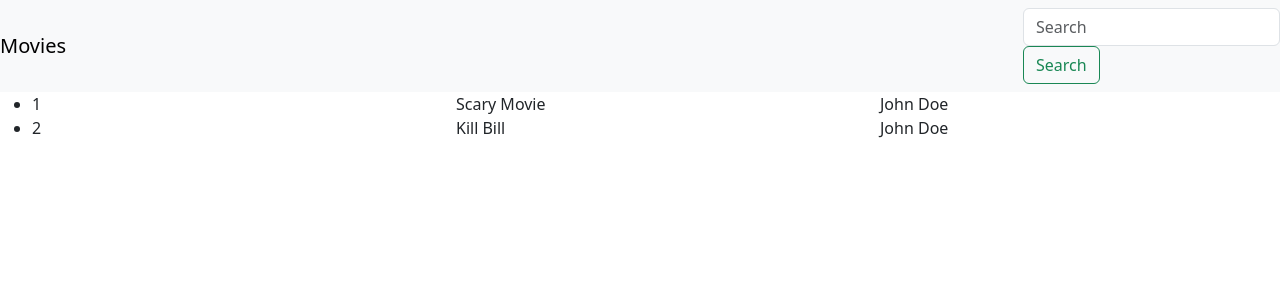
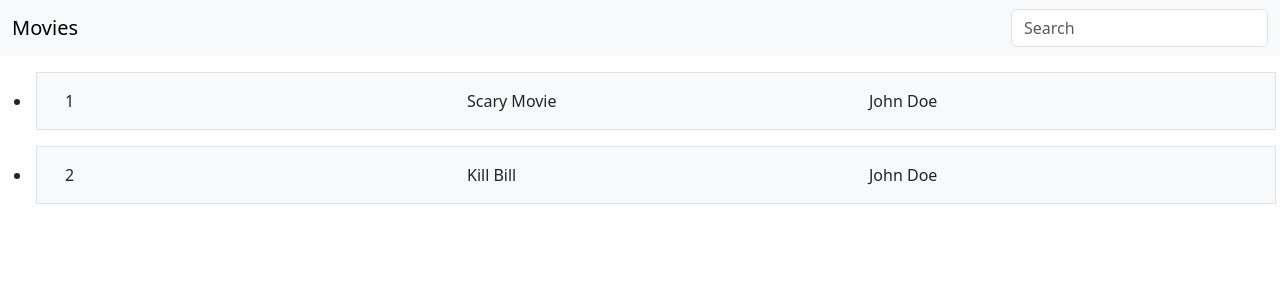
Before and after one commit to bojanivic123/movies-redux, a React (Create React App) app: page /movies in a window 1280 px wide. Shown: the top 300 px of the page. Built offline with nearby package versions, Linux system fonts and the light colour scheme.

Commit message:
Add sagas

```diff
--- a/package.json
+++ b/package.json
@@ -13,6 +13,7 @@
     "react-redux": "^8.1.2",
     "react-router-dom": "^6.16.0",
     "react-scripts": "5.0.1",
+    "redux-saga": "^1.2.3",
     "web-vitals": "^2.1.4"
   },
   "scripts": {
--- a/src/App.js
+++ b/src/App.js
@@ -1,11 +1,7 @@
 import AppLayout from './components/AppLayout';
 
 function App() {
-  return (
-    <div>
-      <AppLayout />
-    </div>
-  );
+  return <AppLayout />;
 }
 
 export default App;
--- a/src/components/AppLayout.jsx
+++ b/src/components/AppLayout.jsx
@@ -1,5 +1,5 @@
 import React from 'react'
-import { BrowserRouter, Route, Routes } from 'react-router-dom'
+import { BrowserRouter, Navigate, Route, Routes } from 'react-router-dom'
 import AppMovies from './AppMovies'
 import Header from './Header'
 
@@ -8,8 +8,8 @@ const AppLayout = () => {
         <BrowserRouter>
             <Header />
             <Routes>
-                <Route path="/" element={<AppMovies />} />
-                <Route path='movies' element={<AppMovies />} />
+                <Route path='/movies' element={<AppMovies />} />
+                <Route path="*" element={<Navigate to="/movies" />} />
             </Routes>
         </BrowserRouter>
     )
--- a/src/components/AppMovies.jsx
+++ b/src/components/AppMovies.jsx
@@ -1,7 +1,7 @@
-import React, { useEffect, useState } from 'react'
-import movieService from '../services/movieService'
+import React, { useEffect } from 'react'
+
 import { useDispatch, useSelector } from 'react-redux'
-import { setMovies } from '../store/movies/slice';
+import { performFetchMovies } from '../store/movies/slice';
 import MovieRow from './MovieRow';
 import { selectAllMovies } from '../store/movies/selectors';
 
@@ -12,7 +12,8 @@ const AppMovies = () => {
     const movies = useSelector(selectAllMovies)
 
     useEffect(() => {
-        movieService.getAll().then((movies) => dispatch(setMovies(movies)))
+        console.log("dispatching....")
+        dispatch(performFetchMovies())
     }, [])
 
     return (
@@ -20,8 +21,8 @@ const AppMovies = () => {
             {movies.length ? (
                 <ul>
                     {movies.map((movie) => (
-                        <li>
-                            <MovieRow movie={movie} key={movie.id} />
+                        <li className='my-3 px-3' key={movie.id}>
+                            <MovieRow movie={movie} />
                         </li>
                     ))}
 
--- a/src/components/Header.jsx
+++ b/src/components/Header.jsx
@@ -1,27 +1,26 @@
-import React, { useState } from 'react'
-import movieService from '../services/movieService';
+import React from 'react'
 import { useDispatch } from 'react-redux';
-import { setMovies } from '../store/movies/slice';
+import { performSearchMovies } from '../store/movies/slice';
 
 const Header = () => {
 
     const dispatch = useDispatch();
 
-    const [searchTerm, setSearchTerm] = useState('');
-
-    const handleSearch = () => {
-        movieService.searchMovies(searchTerm).then((data) => dispatch(setMovies(data)))
+    const handleSearch = (searchTerm) => {
+        dispatch(performSearchMovies(searchTerm))
     }
 
     return (
-        <nav class='navbar navbar-light bg-light'>
-            <a class="navbar-brand" href="#">Movies</a>
+        <nav className='navbar navbar-light bg-light'>
+            <div className='container-fluid'>
+                <a className="navbar-brand" href="/">Movies</a>
 
-            <form class="form-inline my-2 my-lg-0">
-                <input class="form-control mr-sm-2" type="search" placeholder="Search" aria-label="Search" value={searchTerm} onChange={(e) => setSearchTerm(e.target.value)} />
-                <button class="btn btn-outline-success my-2 my-sm-0" type="button" onClick={handleSearch}>Search</button>
-            </form>
+                <form className="form-inline my-2 my-lg-0 ">
+                    <input className="form-control mr-sm-2" type="search" placeholder="Search" aria-label="Search" onChange={(e) => handleSearch(e.target.value)} />
+                </form>
+            </div>
         </nav>
+
     )
 }
 
--- a/src/components/MovieRow.jsx
+++ b/src/components/MovieRow.jsx
@@ -2,7 +2,7 @@ import React from 'react'
 
 const MovieRow = ({ movie }) => {
     return (
-        <div className='row' >
+        <div className='row my-3 p-3 border bg-light' >
             <div className='col-sm'>{movie.id}</div>
             <div className='col-sm'>{movie.title}</div>
             <div className='col-sm'>{movie.director}</div>
--- a/src/index.js
+++ b/src/index.js
@@ -1,21 +1,13 @@
 import React from 'react';
 import ReactDOM from 'react-dom/client';
 import App from './App';
-import reportWebVitals from './reportWebVitals';
 import 'bootstrap/dist/css/bootstrap.css';
 import { Provider } from 'react-redux';
 import store from './store';
 
 const root = ReactDOM.createRoot(document.getElementById('root'));
 root.render(
-  <React.StrictMode>
-    <Provider store={store}>
-      <App />
-    </Provider>
-  </React.StrictMode>
+  <Provider store={store}>
+    <App />
+  </Provider>
 );
-
-// If you want to start measuring performance in your app, pass a function
-// to log results (for example: reportWebVitals(console.log))
-// or send to an analytics endpoint. Learn more: https://bit.ly/CRA-vitals
-reportWebVitals();
--- a/src/services/movieService.js
+++ b/src/services/movieService.js
@@ -24,15 +24,18 @@ class MovieService {
     ];
   }
 
-  getAll() {
+  // simulate API calls
+  // you should call your API here
+  getAll = () => {
     return Promise.resolve([...this.movies]);
-  }
+  };
 
-  searchMovies(searchTerm) {
+  searchMovies = (searchTerm) => {
     return Promise.resolve([
       ...this.movies.filter((movie) => movie.title.includes(searchTerm)),
     ]);
-  }
+  };
 }
 
-export default new MovieService();
+const movieService = new MovieService();
+export default movieService;
--- a/src/store/index.js
+++ b/src/store/index.js
@@ -1,10 +1,22 @@
 import { configureStore } from '@reduxjs/toolkit';
 import movieReducer from './movies/slice';
+import createSagaMiddleware from 'redux-saga';
+import sagas from './sagas';
+
+const sagaMiddleware = createSagaMiddleware();
 
 const store = configureStore({
   reducer: {
     movies: movieReducer,
   },
+  middleware: (getDefaultMiddleware) => [
+    ...getDefaultMiddleware(),
+    sagaMiddleware,
+  ],
 });
 
+for (let saga in sagas) {
+  sagaMiddleware.run(sagas[saga]);
+}
+
 export default store;
--- /dev/null
+++ b/src/store/movies/saga.js
@@ -0,0 +1,29 @@
+import { call, put, takeLatest } from 'redux-saga/effects';
+import { performFetchMovies, performSearchMovies, setMovies } from './slice';
+import movieService from '../../services/movieService';
+
+function* fetchMoviesHandler() {
+  try {
+    const data = yield call(movieService.getAll);
+    yield put(setMovies(data));
+  } catch (error) {
+    console.log(error);
+  }
+}
+
+function* searchMoviesHandler(action) {
+  try {
+    const data = yield call(movieService.searchMovies, action.payload);
+    yield put(setMovies(data));
+  } catch (error) {
+    console.log(error);
+  }
+}
+
+export function* watchFetchMovies() {
+  yield takeLatest(performFetchMovies.type, fetchMoviesHandler);
+}
+
+export function* watchSearchMovies() {
+  yield takeLatest(performSearchMovies.type, searchMoviesHandler);
+}
--- a/src/store/movies/slice.js
+++ b/src/store/movies/slice.js
@@ -1,4 +1,9 @@
 import { createSlice } from '@reduxjs/toolkit';
+
+const middlewareActions = {
+  performFetchMovies: () => {},
+  performSearchMovies: () => {},
+};
 
 const movieSlice = createSlice({
   name: 'movies',
@@ -9,8 +14,10 @@ const movieSlice = createSlice({
     setMovies: (state, action) => {
       state.data = [...action.payload];
     },
+    ...middlewareActions,
   },
 });
 
-export const { setMovies } = movieSlice.actions;
+export const { setMovies, performFetchMovies, performSearchMovies } =
+  movieSlice.actions;
 export default movieSlice.reducer;
--- /dev/null
+++ b/src/store/sagas.js
@@ -0,0 +1,7 @@
+import * as movieSagas from './movies/saga';
+
+const sagas = {
+  ...movieSagas,
+};
+
+export default sagas;
```
Also changed, not shown: 1 other file (tests, documents, lock files or other folders).
